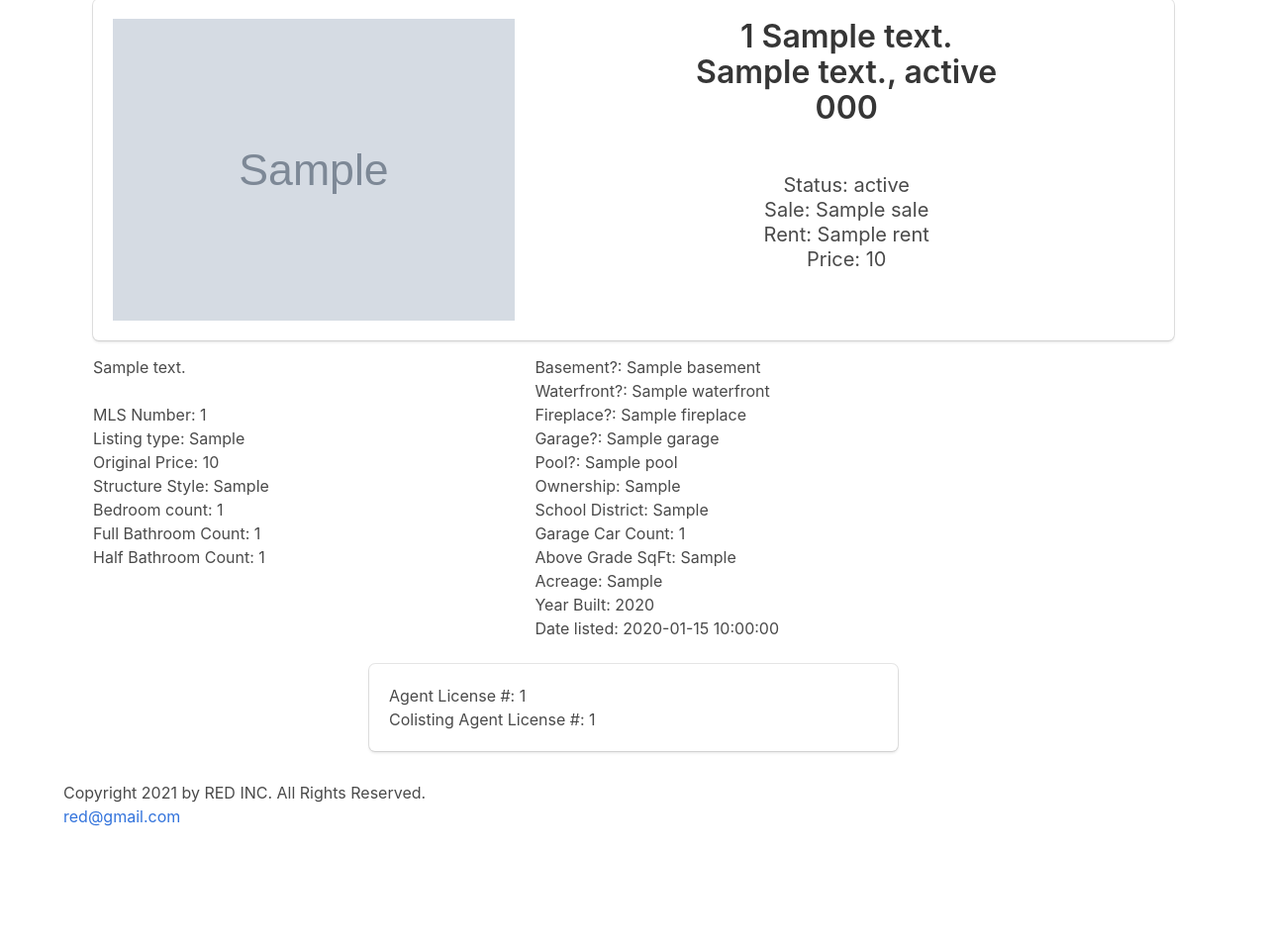
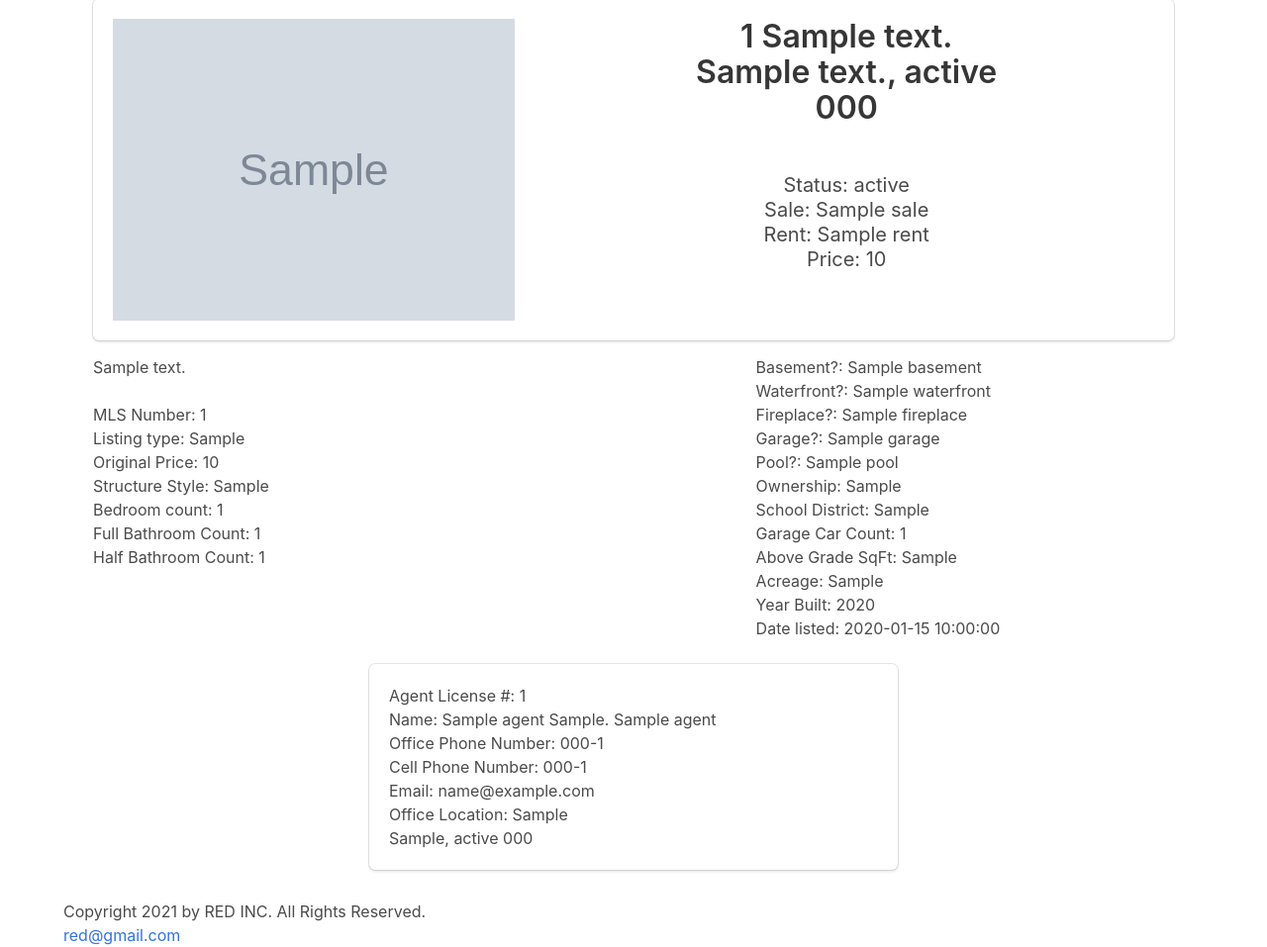
Before and after one commit to fretgfr/red, a Flask app: template templates/listing.html in a window 1280 px wide. Shown: the part 127-1084 px from the top of the page at 99% size. Before the commit the page ends 962 px from the top, so only its background shows below. Run offline with Flask 2, Linux system fonts and the light colour scheme; the template is opened without the code that fills it: most values are stand-ins (such as "Sample title", 1, 10 or a date in 2020); grey boxes marked "Sample" are stand-in pictures; parts of the project's set-up code (start-up, migrations or seed data) failed here and were passed over.

Commit message:
added agent profile

```diff
--- a/templates/listing.html
+++ b/templates/listing.html
@@ -57,7 +57,7 @@
 
     <body>
       <div class="columns">
-        <div class="column is-two-fifths">
+        <div class="column is-three-fifths">
           <div class="block">
             <p> {{ listing.listing_description }} </p>
           </div>
@@ -95,8 +95,14 @@
       <div class="column is-half is-offset-one-quarter">
         <div class="box">
           <!-- TODO ideally this should display the agents contact information. -->
-          <p> Agent License #: {{ listing.agent_license_number }}</p>
-          <p> Colisting Agent License #: {{ listing.colisting_agent_license_number }}</p>
+          <p> Agent License #: {{ agent.agent_license_number }}</p>
+          <p> Name: {{ agent.agent_first_name }} {{ agent.agent_middle_initial }}. {{ agent.agent_last_name }}</p>
+          <p>Office Phone Number: {{ agent.agent_office_area_code }}-{{ agent.agent_office_phone_number }}</p>
+          <p>Cell Phone Number: {{ agent.agent_mobile_area_code }}-{{ agent.agent_mobile_phone_number }}</p>
+          <p>Email: {{ agent.agent_email_address }}</p>
+          <p>Office Location: {{ agent.agent_office_street }}
+            <br>{{ agent.agent_office_city }}, {{ agent.agent_office_state }}
+            {{ agent.agent_office_zip }}</p></p>
         </div>
       </div>
     </div>
```
